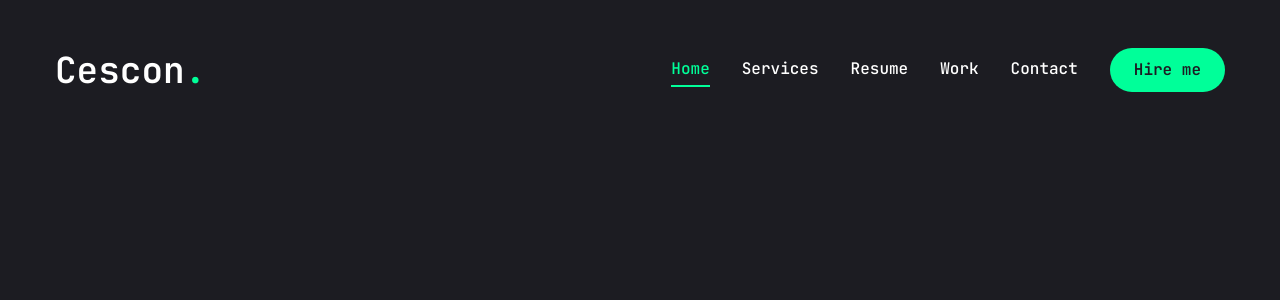
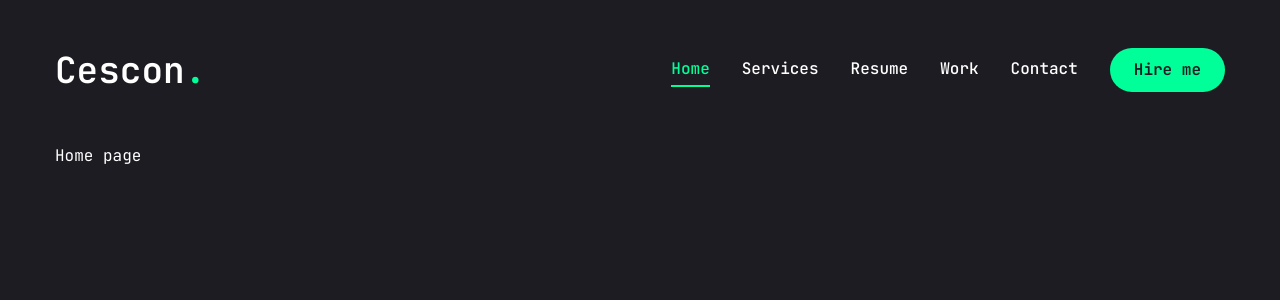
Before and after one commit to GustavoCescon/portfolio, a Next.js app: page / in a window 1280 px wide. Shown: the top 300 px of the page. Built offline with nearby package versions, Linux system fonts and the light colour scheme.

Commit message:
Alterando o children de lugar no componente e iniciando configuração da page home

```diff
--- a/app/layout.jsx
+++ b/app/layout.jsx
@@ -22,6 +22,7 @@ export default function RootLayout({ children }) {
 				<Header />
 				<StairTransition />
 				<PageTransition>{children}</PageTransition>
+
 			</body>
 		</html>
 	);
--- a/app/page.jsx
+++ b/app/page.jsx
@@ -1,3 +1,12 @@
-export default function Home() {
-	return <main>home page</main>;
-}
+import { Button } from "@/components/ui/button";
+import { FiDownload } from "react-icons/fi";
+
+const Home = () => {
+	return (
+		<section className="h-full">
+			<div className="container mx-auto">Home page</div>
+		</section>
+	);
+};
+
+export default Home;
--- a/components/PageTransition.jsx
+++ b/components/PageTransition.jsx
@@ -15,9 +15,9 @@ const PageTransition = ({ children }) => {
 						transition: { delay: 1, duration: 0.4, ease: "easeInOut" },
 					}}
 					className="h-screen w-screen fixed bg-primary top-0 pointer-events-none"
-				>
-					{children}
-				</motion.div>
+				/>
+
+				{children}
 			</div>
 		</AnimatePresence>
 	);
```
